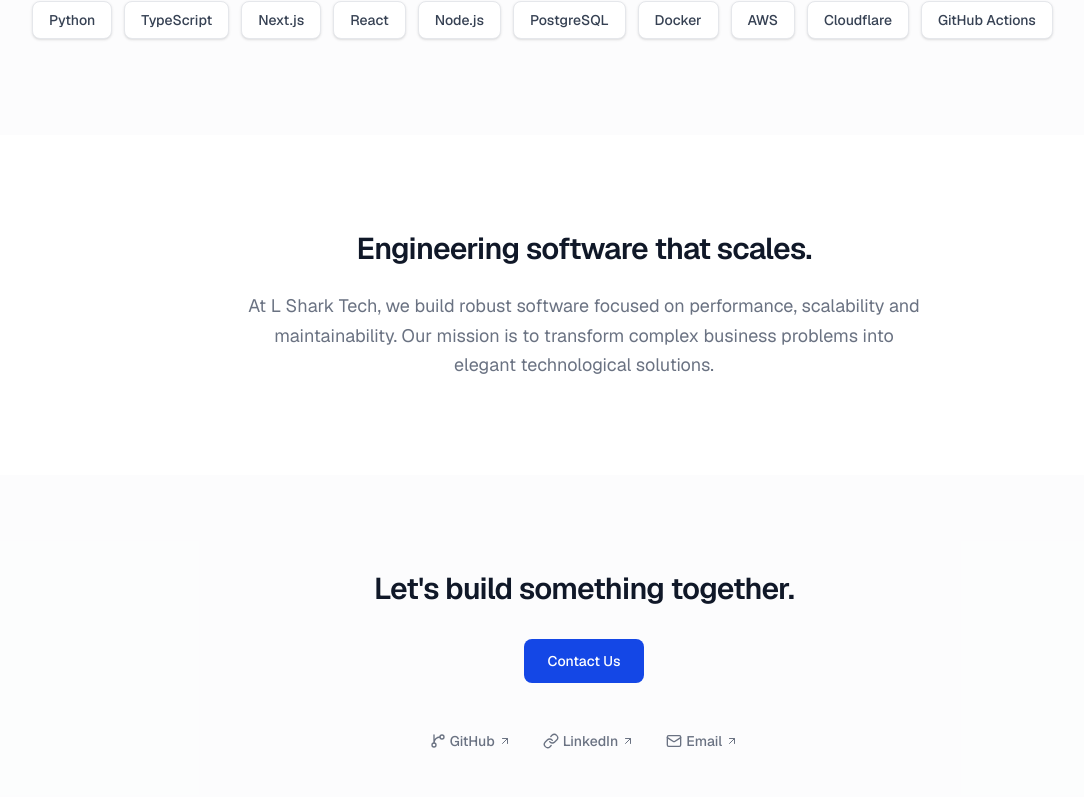
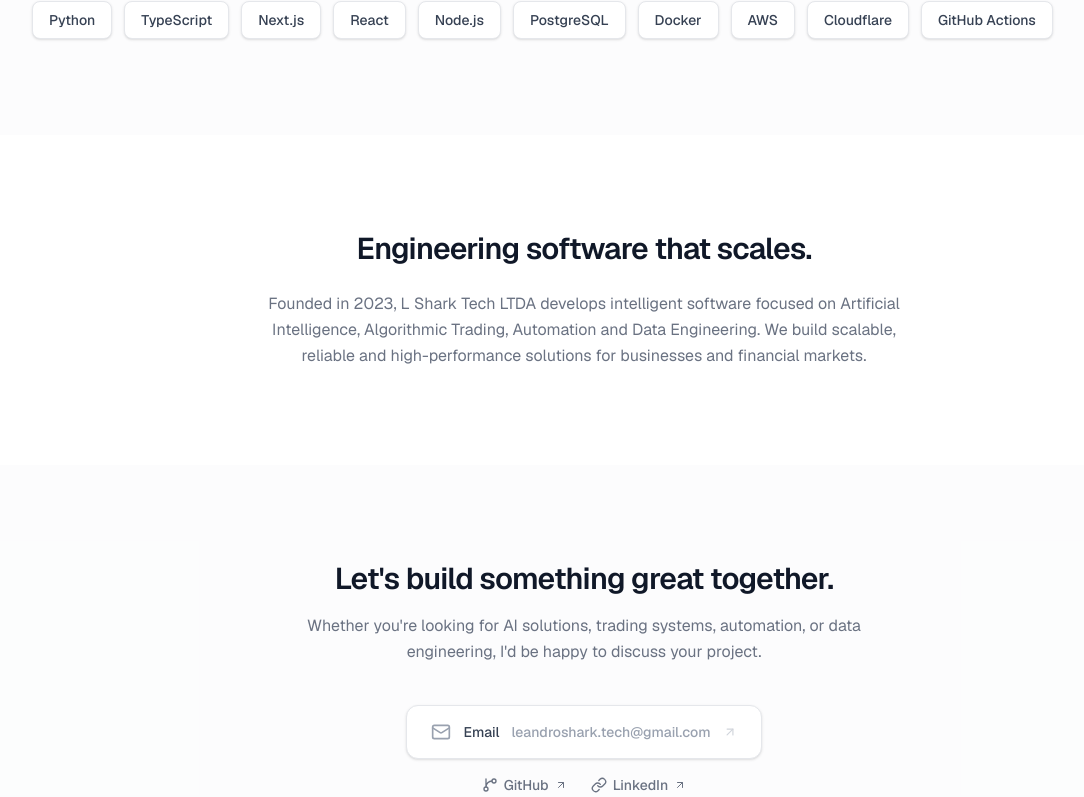
Before and after one commit to Sharkprojects/lsharktech-site, a Next.js app: page / in a window 1280 px wide. Shown: the part 2000-2797 px from the top of the page, without its empty margins (56-1140 px from the left). Built offline with nearby package versions, Linux system fonts and the light colour scheme.

Commit message:
Update content and structure across multiple components for improved clarity and consistency

```diff
--- a/src/app/layout.tsx
+++ b/src/app/layout.tsx
@@ -16,7 +16,7 @@
 export const metadata: Metadata = {
   title: 'L Shark Tech | Intelligent Software',
   description:
-    'L Shark Tech develops intelligent software for Trading, AI, Data Engineering and Automation.',
+    'L Shark Tech LTDA is a Brazilian software engineering company founded in 2023, specializing in Artificial Intelligence, Trading Systems, Automation and Data Engineering.',
 };
 
 export default function RootLayout({
--- a/src/components/About.tsx
+++ b/src/components/About.tsx
@@ -12,7 +12,7 @@
           <h2 className="text-3xl font-semibold tracking-tight text-gray-900">
             {t.about.title}
           </h2>
-          <p className="mt-6 text-lg leading-relaxed text-gray-500">
+          <p className="mt-6 text-base leading-relaxed text-gray-500">
             {t.about.text}
           </p>
         </div>
--- a/src/components/Contact.tsx
+++ b/src/components/Contact.tsx
@@ -1,12 +1,19 @@
 'use client';
 
-import { GitBranch, Link, Mail, ArrowUpRight } from 'lucide-react';
+import { GitBranch, Link, Mail, MapPin, ArrowUpRight } from 'lucide-react';
 import { useLanguage } from '@/context/LanguageContext';
 
 const SOCIALS = [
-  { label: 'github', href: '#', icon: GitBranch },
-  { label: 'linkedin', href: '#', icon: Link },
-  { label: 'email', href: '#', icon: Mail },
+  {
+    label: 'github',
+    href: 'https://github.com/Sharkprojects',
+    icon: GitBranch,
+  },
+  {
+    label: 'linkedin',
+    href: 'https://www.linkedin.com/in/leandro-souza-gomes-751a05166/',
+    icon: Link,
+  },
 ] as const;
 
 export default function Contact() {
@@ -19,17 +26,31 @@
           <h2 className="text-3xl font-semibold tracking-tight text-gray-900">
             {t.contact.title}
           </h2>
+          <p className="mt-4 text-base leading-relaxed text-gray-500">
+            {t.contact.intro}
+          </p>
 
-          <button className="mt-8 rounded-lg bg-blue-700 px-6 py-3 text-sm font-medium text-white transition-all hover:bg-blue-800">
-            {t.contact.button}
-          </button>
+          <div className="mt-10 space-y-4">
+            <a
+              href="mailto:leandroshark.tech@gmail.com"
+              className="group inline-flex items-center gap-3 rounded-xl border border-gray-200 bg-white px-6 py-4 text-sm font-medium text-gray-700 shadow-sm transition-all hover:border-blue-200 hover:text-blue-700 hover:shadow-md"
+            >
+              <Mail className="h-5 w-5 text-gray-400 transition-colors group-hover:text-blue-600" />
+              <span>{t.contact.emailLabel}</span>
+              <span className="text-gray-400 transition-colors group-hover:text-blue-600">
+                {t.contact.email}
+              </span>
+              <ArrowUpRight className="h-3.5 w-3.5 text-gray-300 transition-transform group-hover:-translate-y-0.5 group-hover:translate-x-0.5" />
+            </a>
 
-          <div className="mt-12 flex justify-center gap-8">
+            <div className="flex items-center justify-center gap-6">
               {SOCIALS.map(({ label, href, icon: Icon }) => (
                 <a
                   key={label}
                   href={href}
-                className="group flex items-center gap-1 text-sm font-medium text-gray-500 transition-colors hover:text-gray-900"
+                  target="_blank"
+                  rel="noopener noreferrer"
+                  className="group flex items-center gap-1.5 text-sm font-medium text-gray-500 transition-colors hover:text-gray-900"
                 >
                   <Icon className="h-4 w-4" />
                   {t.contact[label]}
@@ -38,6 +59,12 @@
               ))}
             </div>
           </div>
+
+          <div className="mt-8 flex items-center justify-center gap-1.5 text-sm text-gray-400">
+            <MapPin className="h-3.5 w-3.5" />
+            <span>{t.contact.availability}</span>
+          </div>
+        </div>
       </div>
     </section>
   );
--- a/src/components/Footer.tsx
+++ b/src/components/Footer.tsx
@@ -7,16 +7,24 @@
 
   return (
     <footer className="border-t border-gray-100">
-      <div className="mx-auto flex max-w-6xl flex-col items-center justify-between gap-4 px-6 py-8 md:flex-row">
-        <div className="text-center md:text-left">
-          <span className="text-sm font-semibold text-gray-900">
-            L Shark Tech
+      <div className="mx-auto max-w-6xl px-6 py-12">
+        <div className="flex flex-col items-center gap-3 text-center">
+          <span className="text-base font-semibold text-gray-900">
+            {t.footer.companyName}
           </span>
-          <span className="ml-2 text-sm text-gray-400">
+          <span className="text-xs font-medium uppercase tracking-widest text-gray-400">
+            {t.footer.founded}
+          </span>
+          <span className="text-sm text-gray-500">
             {t.footer.tagline}
           </span>
+          <span className="text-xs text-gray-400">
+            {t.footer.subtitle}
+          </span>
+          <p className="mt-4 text-xs text-gray-400">
+            &copy; 2026 {t.footer.companyName}. {t.footer.rights}
+          </p>
         </div>
-        <p className="text-xs text-gray-400">{t.footer.copyright}</p>
       </div>
     </footer>
   );
--- a/src/components/Hero.tsx
+++ b/src/components/Hero.tsx
@@ -32,12 +32,12 @@
           >
             {t.hero.viewProjects}
           </button>
-          <button
-            onClick={() => scrollTo('contact')}
+          <a
+            href="mailto:leandroshark.tech@gmail.com"
             className="rounded-lg border border-gray-200 bg-white px-6 py-3 text-sm font-medium text-gray-700 transition-all hover:border-gray-300 hover:bg-gray-50"
           >
             {t.hero.contact}
-          </button>
+          </a>
         </div>
       </div>
 
--- a/src/components/Navbar.tsx
+++ b/src/components/Navbar.tsx
@@ -51,13 +51,12 @@
       <div className="flex items-center gap-4">
         <LanguageSwitcher />
 
-        <button
-          type="button"
-          onClick={() => scrollTo("contact")}
+        <a
+          href="mailto:leandroshark.tech@gmail.com"
           className="hidden rounded-lg bg-blue-700 px-4 py-2 text-sm font-medium text-white transition-colors hover:bg-blue-800 sm:inline-block"
         >
           {t.navbar.getInTouch}
-        </button>
+        </a>
       </div>
     </nav>
   </header>
--- a/src/i18n/en.ts
+++ b/src/i18n/en.ts
@@ -14,7 +14,7 @@
     subtitle:
       'High-performance software solutions for Trading, Artificial Intelligence and Data Engineering.',
     viewProjects: 'View Projects',
-    contact: 'Contact',
+    contact: 'Get in touch',
   },
   services: {
     title: 'What We Build',
@@ -91,18 +91,25 @@
   },
   about: {
     title: 'Engineering software that scales.',
-    text: 'At L Shark Tech, we build robust software focused on performance, scalability and maintainability. Our mission is to transform complex business problems into elegant technological solutions.',
+    text: 'Founded in 2023, L Shark Tech LTDA develops intelligent software focused on Artificial Intelligence, Algorithmic Trading, Automation and Data Engineering. We build scalable, reliable and high-performance solutions for businesses and financial markets.',
   },
   contact: {
-    title: "Let's build something together.",
+    title: "Let's build something great together.",
+    intro: "Whether you're looking for AI solutions, trading systems, automation, or data engineering, I'd be happy to discuss your project.",
+    email: 'leandroshark.tech@gmail.com',
+    emailLabel: 'Email',
+    location: 'Brazil',
+    availability: 'Remote • Available Worldwide',
     button: 'Contact Us',
     github: 'GitHub',
     linkedin: 'LinkedIn',
-    email: 'Email',
   },
   footer: {
-    tagline: 'Building Intelligent Software.',
-    copyright: '© 2026 L Shark Tech.',
+    companyName: 'L Shark Tech LTDA',
+    founded: 'Founded in 2023',
+    tagline: 'Engineering Intelligent Systems',
+    subtitle: 'AI • Trading • Automation • Data Engineering',
+    rights: 'All rights reserved.',
   },
 };
 
--- a/src/i18n/pt.ts
+++ b/src/i18n/pt.ts
@@ -14,7 +14,7 @@
     subtitle:
       'Soluções de software de alto desempenho para Trading, Inteligência Artificial e Engenharia de Dados.',
     viewProjects: 'Ver Projetos',
-    contact: 'Contato',
+    contact: 'Entre em contato',
   },
   services: {
     title: 'O Que Construímos',
@@ -91,18 +91,25 @@
   },
   about: {
     title: 'Engenharia de software que escala.',
-    text: 'Na L Shark Tech, construímos software robusto focado em desempenho, escalabilidade e manutenibilidade. Nossa missão é transformar problemas complexos de negócios em soluções tecnológicas elegantes.',
+    text: 'Fundada em 2023, a L Shark Tech LTDA desenvolve software inteligente focado em Inteligência Artificial, Trading Algorítmico, Automação e Engenharia de Dados. Construímos soluções escaláveis, confiáveis e de alto desempenho para empresas e mercados financeiros.',
   },
   contact: {
-    title: 'Vamos construir algo juntos.',
+    title: 'Vamos construir algo grande juntos.',
+    intro: 'Se você está procurando soluções de IA, sistemas de trading, automação ou engenharia de dados, ficarei feliz em discutir seu projeto.',
+    email: 'leandroshark.tech@gmail.com',
+    emailLabel: 'E-mail',
+    location: 'Brasil',
+    availability: 'Remoto • Disponível Mundialmente',
     button: 'Fale Conosco',
     github: 'GitHub',
     linkedin: 'LinkedIn',
-    email: 'E-mail',
   },
   footer: {
-    tagline: 'Construindo Software Inteligente.',
-    copyright: '© 2026 L Shark Tech.',
+    companyName: 'L Shark Tech LTDA',
+    founded: 'Fundada em 2023',
+    tagline: 'Construindo Software Inteligente',
+    subtitle: 'IA • Trading • Automação • Engenharia de Dados',
+    rights: 'Todos os direitos reservados.',
   },
 };
 
```
Also changed, not shown: src/i18n/types.ts (+9 -2 lines). Lines whose indentation alone changed are shown as unchanged.
